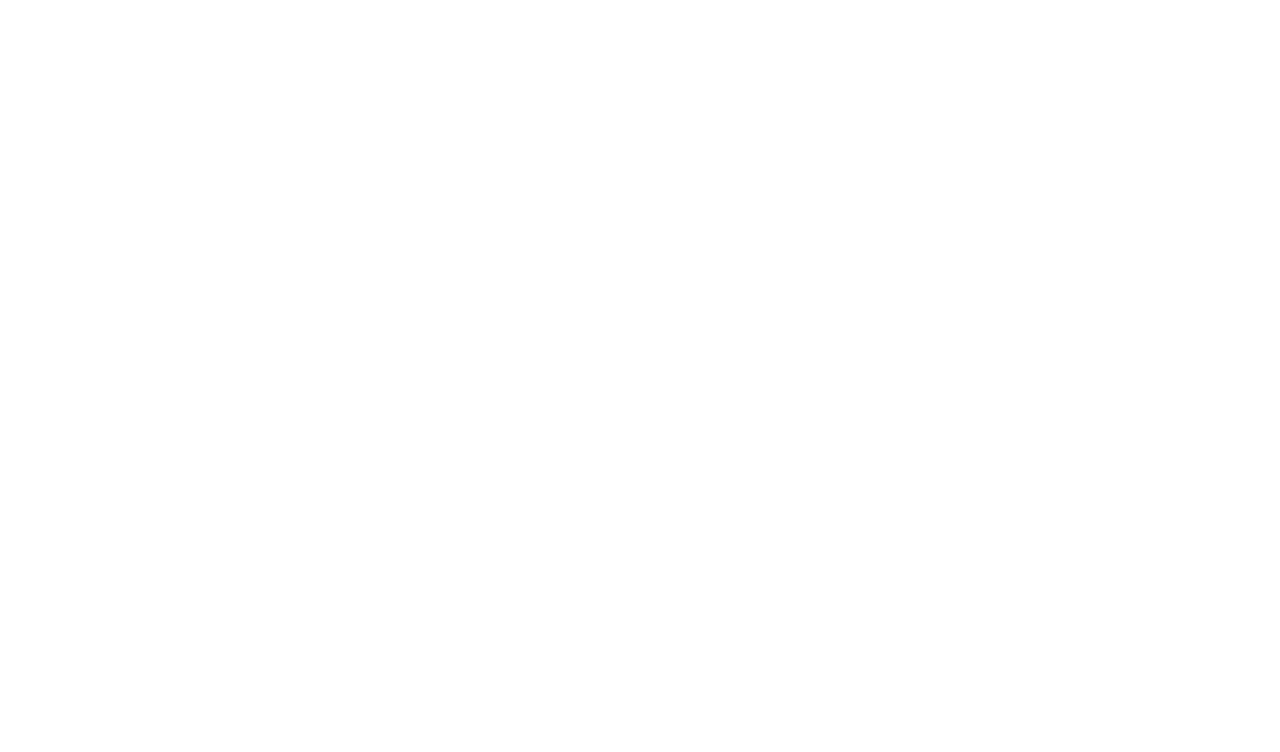
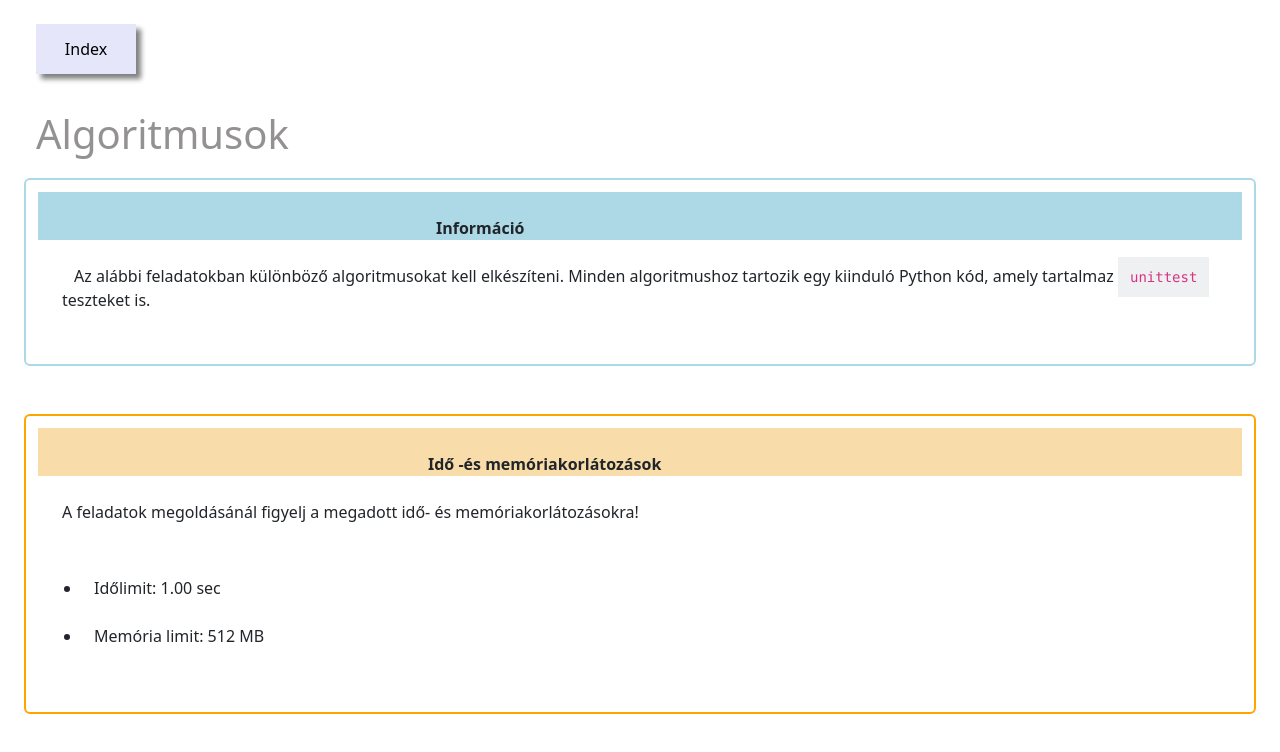
Before and after one commit to csaba0001/feb10, a React (Create React App) app: page /algo in a window 1280 px wide. Before the commit this address had no page. Shown: the top 752 px of the page. Built offline with nearby package versions, Linux system fonts and the light colour scheme.

Commit message:
fix pics later today

```diff
--- a/src/index.tsx
+++ b/src/index.tsx
@@ -7,6 +7,7 @@
 import Layout from "./pages/Layout";
 import Kerteszet from "./pages/kerteszet";
 import BackButton from "./pages/BackButton";
+import Algoritmusok from "./pages/Algoritmusok";
 
 const root = ReactDOM.createRoot(
   document.getElementById("root") as HTMLElement
@@ -20,6 +21,7 @@
           path="/"
           element={
             <div>
+              <a href="/algo">feb 7</a>
               <a href="/flexfeladat">feb 10</a>
               <a href="/counter">feb 14</a>
               <a href="/kerteszet">feb 17</a>
@@ -63,6 +65,15 @@
             </div>
           }
         />
+        <Route
+          path="/algo"
+          element={
+            <div>
+              {" "}
+              <BackButton /> <Algoritmusok />{" "}
+            </div>
+          }
+        />
       </Routes>
     </BrowserRouter>
   </React.StrictMode>
--- /dev/null
+++ b/src/pages/Algoritmusok.tsx
@@ -0,0 +1,48 @@
+import info from "../pages/info.png";
+import caution from "../pages/caution.png";
+import "../pages/style.css";
+
+function Algoritmusok() {
+  return (
+    <div>
+      <h1>Algoritmusok</h1>
+      <div className="bluebox">
+        <div className="topbluebar">
+          <img src={info} alt="info" />
+          <p>
+            <b>Információ</b>
+          </p>
+        </div>
+        <div className="bottombluebar">
+          <p>
+            Az alábbi feladatokban különböző algoritmusokat kell elkészíteni.
+            Minden algoritmushoz tartozik egy kiinduló Python kód, amely
+            tartalmaz <code>unittest</code> teszteket is.
+          </p>
+        </div>
+      </div>
+      <br />
+      <br />
+      <div className="orangebox">
+        <div className="toporangebar">
+          <img src={caution} alt="caution" />
+          <p>
+            <b>Idő -és memóriakorlátozások</b>
+          </p>
+        </div>
+        <div className="bottomorangebar">
+          <p>
+            A feladatok megoldásánál figyelj a megadott idő- és
+            memóriakorlátozásokra!
+          </p>
+          <ul>
+            <li>Időlimit: 1.00 sec</li>
+            <li>Memória limit: 512 MB</li>
+          </ul>
+        </div>
+      </div>
+    </div>
+  );
+}
+
+export default Algoritmusok;
--- /dev/null
+++ b/src/pages/style.css
@@ -0,0 +1,51 @@
+
+
+code{
+    background-color: rgba(205, 209, 212, 0.329);
+}
+
+.bluebox{
+    border: 2px solid lightblue;
+    border-radius: 6px;
+}
+
+.topbluebar{
+    background-color: lightblue;
+    display: flex;
+    height: 48px;
+    width: 100%;
+}
+.topbluebar > p{
+    text-indent: 8px;
+}
+.topbluebar > img{
+    margin-top: 13px;
+}
+
+.bottombluebar > p{
+    text-indent: 12px;
+}
+
+.orangebox{
+    border: 2px orange solid;
+    border-radius: 6px;
+}
+
+.toporangebar{
+    display: flex;
+    height: 48px;
+    width: 100%;
+    background-color: rgb(248, 221, 171);
+}
+
+img{
+    height: 24px;
+}
+
+.toporangebar > img{
+    margin-top: 13px;
+}
+h1{
+    color: rgb(147, 145, 145);
+
+}
```
Also changed, not shown: src/pages/caution.png (added), src/pages/info.png (added).
